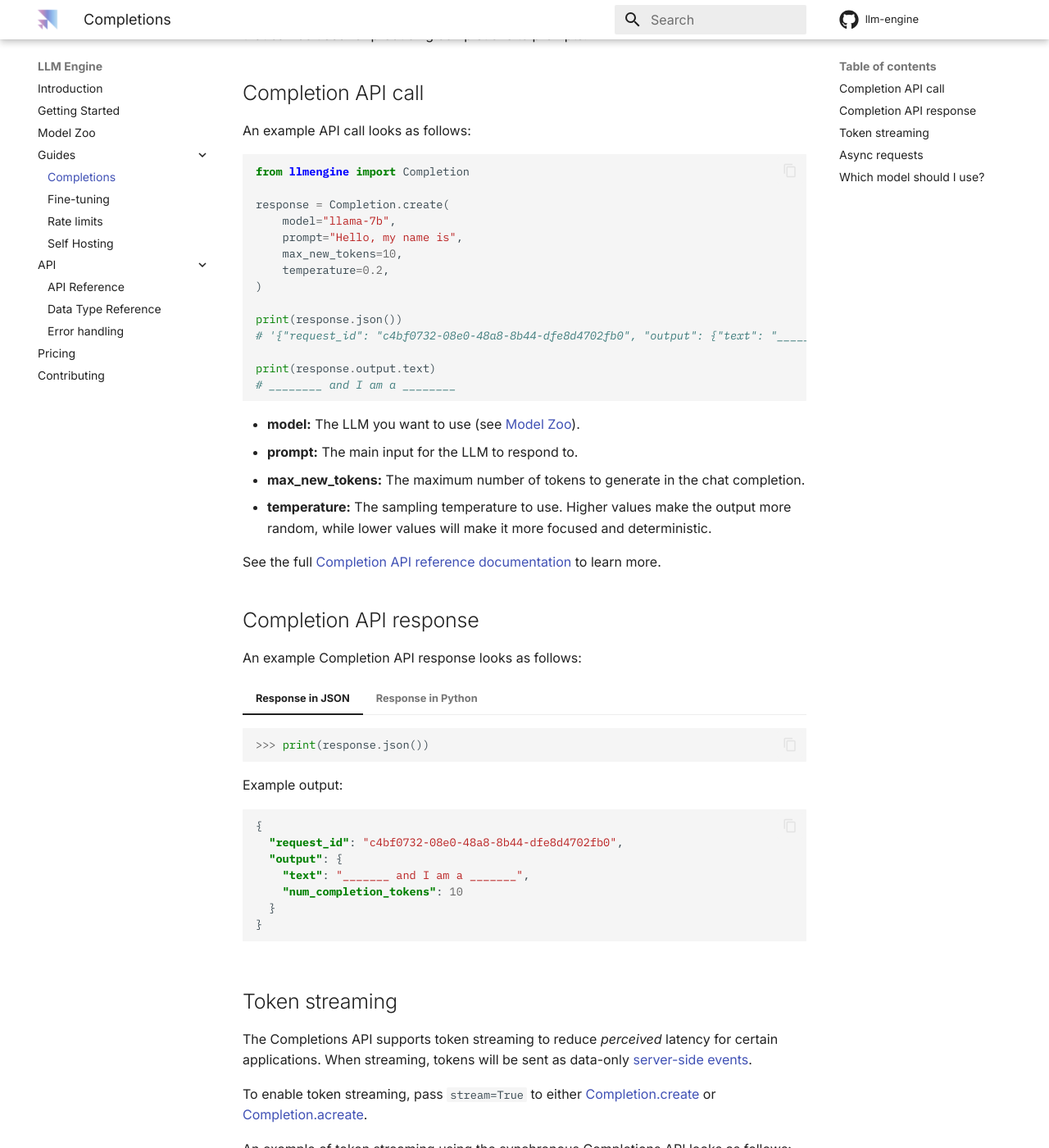
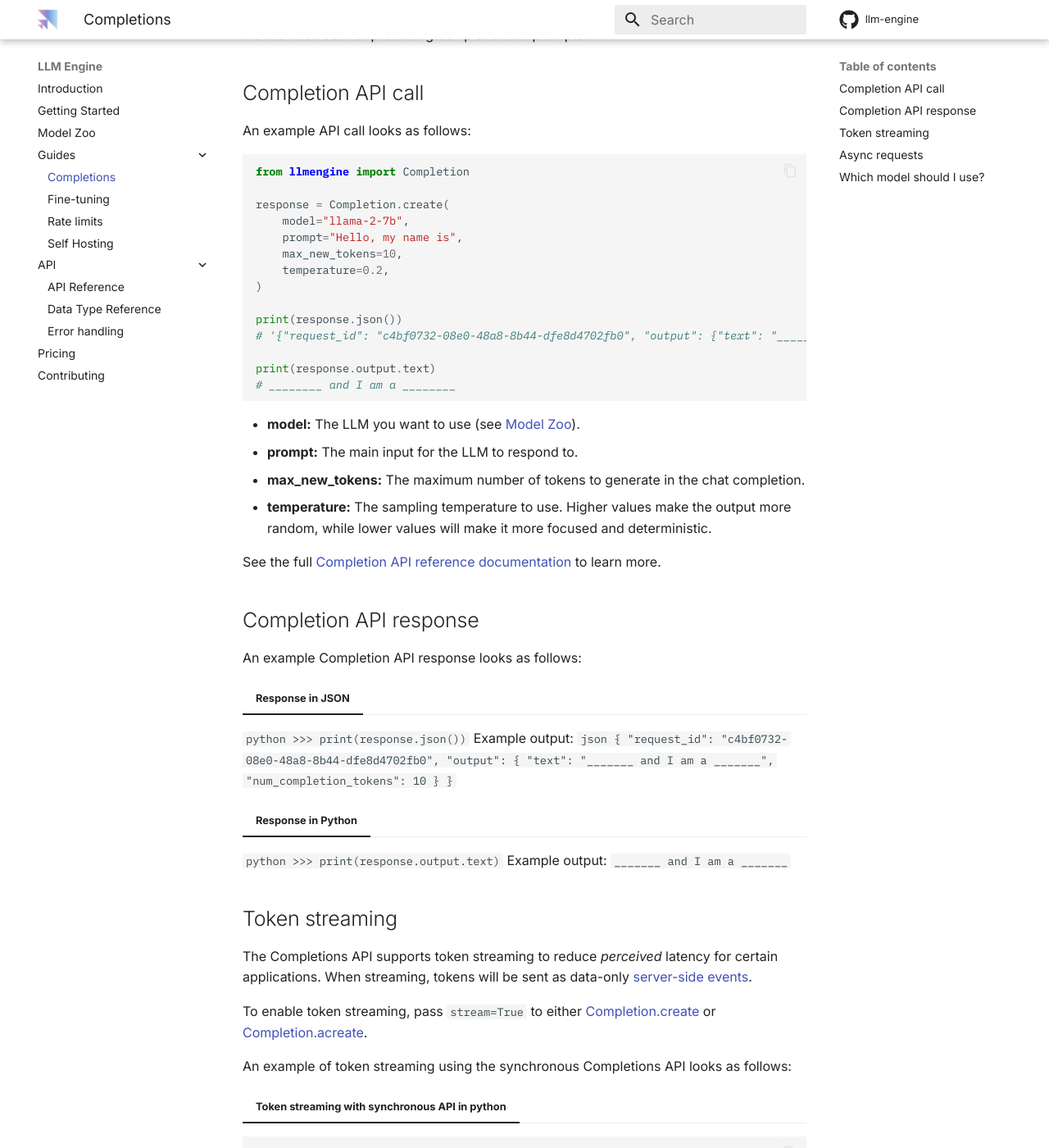
Before and after one commit to scaleapi/llm-engine, an MkDocs documentation site: the page built from docs/guides/completions.md, in a window 1280 px wide and 1400 px high, scrolled down 319 px. Shown: the whole window at 82% size. Built offline with MkDocs 1.6.1 and Material for MkDocs 9.7.7, drawn with Linux system fonts in a browser that asks for light colours; comment, search, counter and statistics services are not loaded; some of the changed text lies outside the part shown.

Commit message:
Documentation update for llama-v2

````diff
--- a/docs/guides/completions.md
+++ b/docs/guides/completions.md
@@ -15,7 +15,7 @@
 from llmengine import Completion
 
 response = Completion.create(
-    model="llama-7b",
+    model="llama-2-7b",
     prompt="Hello, my name is",
     max_new_tokens=10,
     temperature=0.2,
@@ -32,7 +32,7 @@
 - **prompt:** The main input for the LLM to respond to.
 - **max_new_tokens:** The maximum number of tokens to generate in the chat completion.
 - **temperature:** The sampling temperature to use. Higher values make the output more random,
-while lower values will make it more focused and deterministic.
+  while lower values will make it more focused and deterministic.
 
 See the full [Completion API reference documentation](../../api/python_client/#llmengine.Completion) to learn more.
 
@@ -41,11 +41,11 @@
 An example Completion API response looks as follows:
 
 === "Response in JSON"
-    ```python
+`python
     >>> print(response.json())
-    ```
-    Example output:
-    ```json
+    `
+Example output:
+`json
     {
       "request_id": "c4bf0732-08e0-48a8-8b44-dfe8d4702fb0",
       "output": {
@@ -53,15 +53,14 @@
         "num_completion_tokens": 10
       }
     }
-    ```
+    `
 === "Response in Python"
-    ```python
+`python
     >>> print(response.output.text)
-    ```
-    Example output:
-    ```
-    _______ and I am a _______
-    ```
+    `
+Example output:
+`    _______ and I am a _______
+   `
 
 ## Token streaming
 
@@ -74,6 +73,7 @@
 An example of token streaming using the synchronous Completions API looks as follows:
 
 === "Token streaming with synchronous API in python"
+
 ```python
 import sys
 
@@ -101,13 +101,14 @@
 An example of async Completions looks as follows:
 
 === "Completions with asynchronous API in python"
+
 ```python
 import asyncio
 from llmengine import Completion
 
 async def main():
     response = await Completion.acreate(
-        model="llama-7b",
+        model="llama-2-7b",
         prompt="Hello, my name is",
         max_new_tokens=10,
         temperature=0.2,
````
Also changed, not shown: clients/python/README.md (+1 -1 lines), docs/guides/fine_tuning.md (+11 -9 lines), docs/guides/rate_limits.md (+7 -5 lines), docs/model_zoo.md (+1 -0 lines), docs/examples/finetuning.ipynb, 3 other files.
